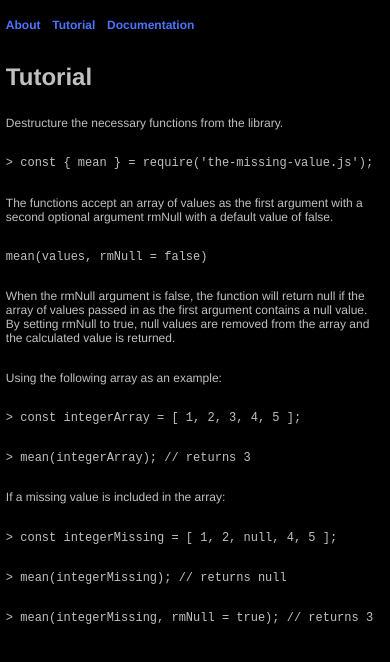
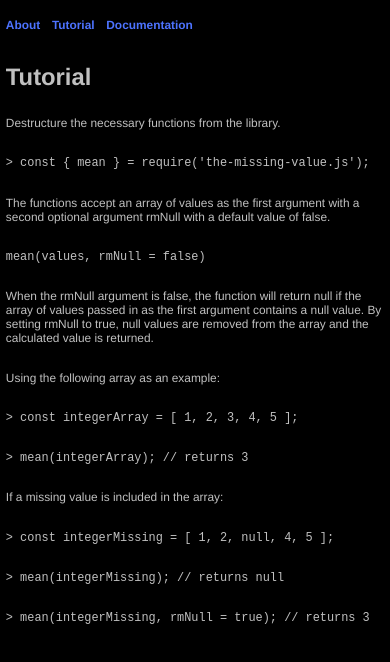
Before and after one commit to Alexander512/the-missing-value, a website: page docs/pages/tutorial.html in a window 390 px wide. Drawn offline with Linux system fonts and the light colour scheme.

Commit message:
Updated font size

```diff
--- a/docs/styles.css
+++ b/docs/styles.css
@@ -15,7 +15,7 @@ body {
   box-sizing: border-box;
   color: #C0C0C0;
   font-family: Helvetica, sans-serif;
-  font-size: clamp(0.75rem, 0.5rem + 1vw, 1.25rem);
+  font-size: clamp(0.65rem, 0.5rem + 1vw, 1.25rem);
   margin: 0;
   padding: 0;
 }
```
